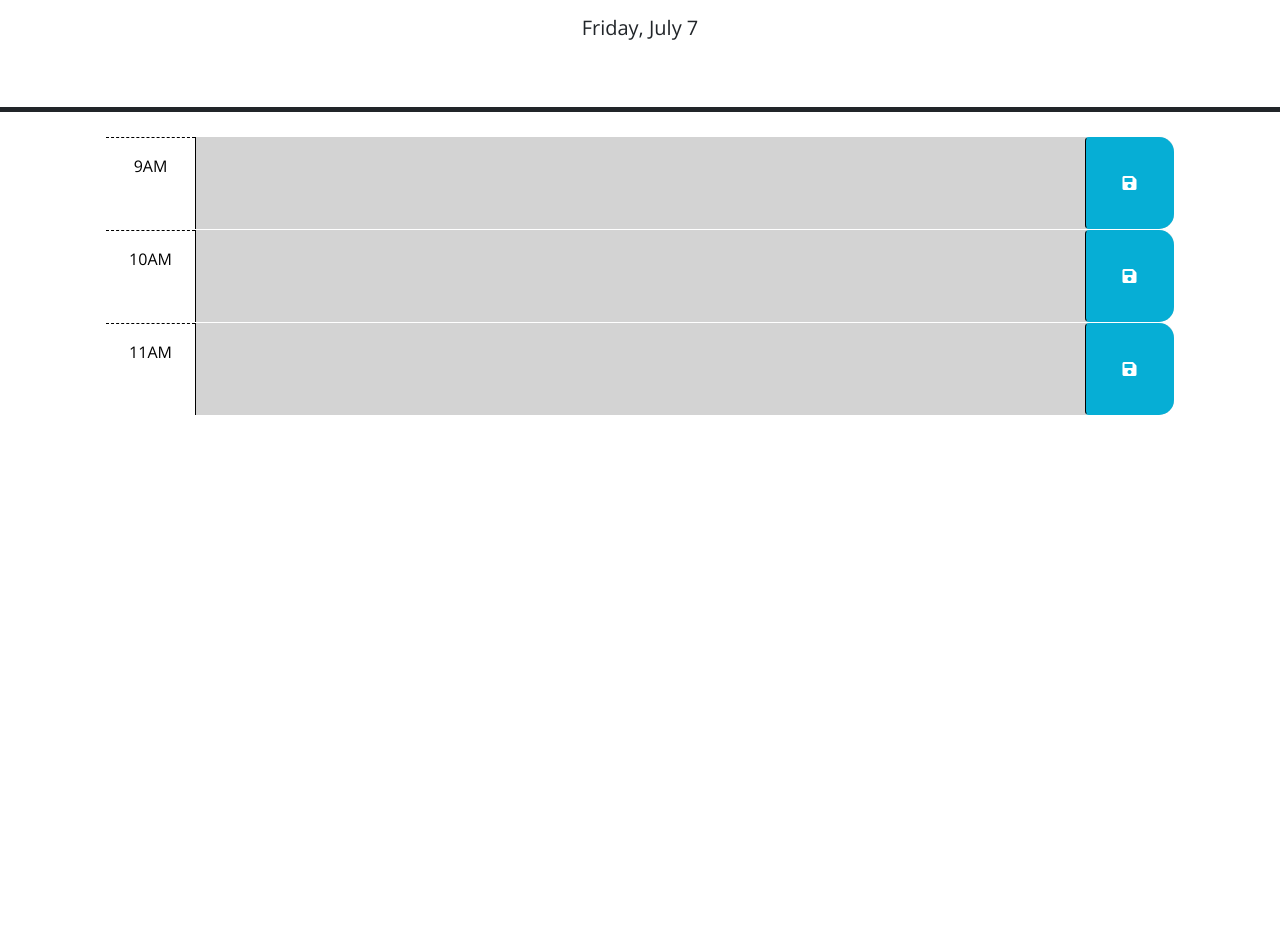
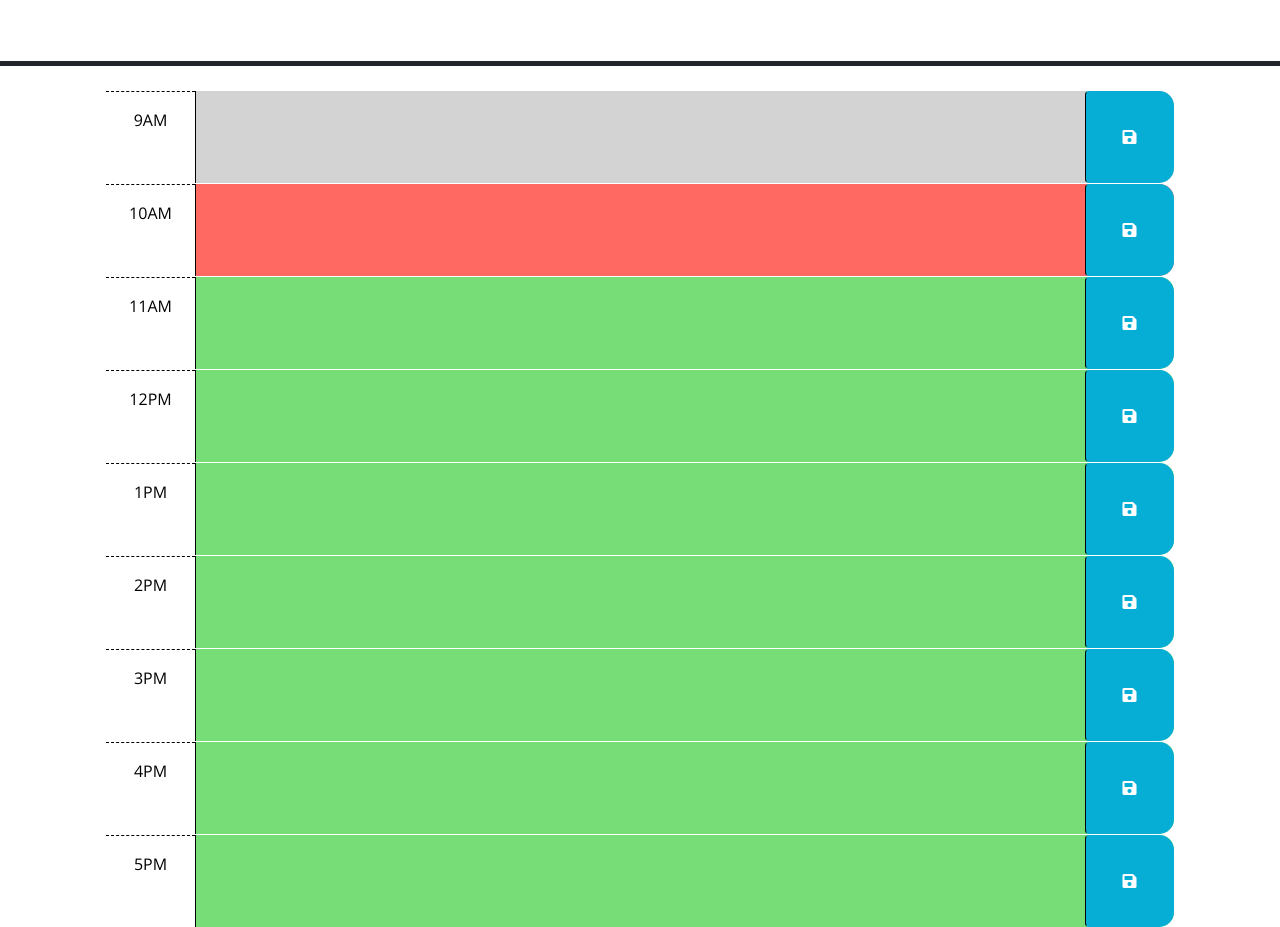
Before and after one commit to JuanFranciscoGrillo/Challenge_05-Third-Party-APIs, a plain HTML site: page index.html in a window 1280 px wide. Shown: the part 166-1093 px from the top of the page. Before the commit the page ends 800 px from the top, so only its background shows below. Drawn offline with nearby package versions, Linux system fonts and the light colour scheme.

Commit message:
Added-Time-Blocks

```diff
--- a/index.html
+++ b/index.html
@@ -1,23 +1,16 @@
-<!DOCTYPE html>
 <html lang="en">
 <head>
     <meta charset="UTF-8" />
     <meta name="viewport" content="width=device-width, initial-scale=1.0" />
     <meta http-equiv="X-UA-Compatible" content="ie=edge" />
-    <link
-      rel="stylesheet"
-      href="https://cdn.jsdelivr.net/npm/bootstrap@5.1.3/dist/css/bootstrap.min.css"
-    />
-    <link
-      rel="stylesheet"
+    <link rel="stylesheet"
+          href="https://cdn.jsdelivr.net/npm/bootstrap@5.1.3/dist/css/bootstrap.min.css" />
+    <link rel="stylesheet"
           href="https://use.fontawesome.com/releases/v5.8.1/css/all.css"
           integrity="sha384-50oBUHEmvpQ+1lW4y57PTFmhCaXp0ML5d60M1M7uH2+nqUivzIebhndOJK28anvf"
-      crossorigin="anonymous"
-    />
-    <link
-      href="https://fonts.googleapis.com/css?family=Open+Sans&display=swap"
-      rel="stylesheet"
-    />
+          crossorigin="anonymous" />
+    <link href="https://fonts.googleapis.com/css?family=Open+Sans&display=swap"
+          rel="stylesheet" />
     <link rel="stylesheet" href="assets/css/stylesheet.css" />
     <title>Work Day Scheduler</title>
 </head>
@@ -38,7 +31,6 @@
       in the finished product. Remember to delete this comment once the
       code is implemented.
       -->
-
         <!-- Example of a past time block. The "past" class adds a gray background color. -->
         <div id="hour-9" class="row time-block past">
             <div class="col-2 col-md-1 hour text-center py-3">9AM</div>
@@ -48,7 +40,7 @@
             </button>
         </div>
 
-      <!-- Example of a a present time block. The "present" class adds a red background color. -->
+        <!-- Example of a present time block. The "present" class adds a red background color. -->
         <div id="hour-10" class="row time-block present">
             <div class="col-2 col-md-1 hour text-center py-3">10AM</div>
             <textarea class="col-8 col-md-10 description" rows="3"> </textarea>
@@ -66,13 +58,61 @@
             </button>
         </div>
 
+        <!-- Add time blocks from 12PM to 5PM -->
+        <div id="hour-12" class="row time-block future">
+            <div class="col-2 col-md-1 hour text-center py-3">12PM</div>
+            <textarea class="col-8 col-md-10 description" rows="3"> </textarea>
+            <button class="btn saveBtn col-2 col-md-1" aria-label="save">
+                <i class="fas fa-save" aria-hidden="true"></i>
+            </button>
+        </div>
+
+        <div id="hour-13" class="row time-block future">
+            <div class="col-2 col-md-1 hour text-center py-3">1PM</div>
+            <textarea class="col-8 col-md-10 description" rows="3"> </textarea>
+            <button class="btn saveBtn col-2 col-md-1" aria-label="save">
+                <i class="fas fa-save" aria-hidden="true"></i>
+            </button>
+        </div>
+
+        <div id="hour-14" class="row time-block future">
+            <div class="col-2 col-md-1 hour text-center py-3">2PM</div>
+            <textarea class="col-8 col-md-10 description" rows="3"> </textarea>
+            <button class="btn saveBtn col-2 col-md-1" aria-label="save">
+                <i class="fas fa-save" aria-hidden="true"></i>
+            </button>
+        </div>
+
+        <div id="hour-15" class="row time-block future">
+            <div class="col-2 col-md-1 hour text-center py-3">3PM</div>
+            <textarea class="col-8 col-md-10 description" rows="3"> </textarea>
+            <button class="btn saveBtn col-2 col-md-1" aria-label="save">
+                <i class="fas fa-save" aria-hidden="true"></i>
+            </button>
+        </div>
+
+        <div id="hour-16" class="row time-block future">
+            <div class="col-2 col-md-1 hour text-center py-3">4PM</div>
+            <textarea class="col-8 col-md-10 description" rows="3"> </textarea>
+            <button class="btn saveBtn col-2 col-md-1" aria-label="save">
+                <i class="fas fa-save" aria-hidden="true"></i>
+            </button>
+        </div>
+
+        <div id="hour-17" class="row time-block future">
+            <div class="col-2 col-md-1 hour text-center py-3">5PM</div>
+            <textarea class="col-8 col-md-10 description" rows="3"> </textarea>
+            <button class="btn saveBtn col-2 col-md-1" aria-label="save">
+                <i class="fas fa-save" aria-hidden="true"></i>
+            </button>
+        </div>
+    </div>
+
         <script src="https://code.jquery.com/jquery-3.4.1.min.js"></script>
-    <script
-      src="https://cdn.jsdelivr.net/npm/dayjs@1.11.3/dayjs.min.js"
+        <script src="https://cdn.jsdelivr.net/npm/dayjs@1.11.3/dayjs.min.js"
                 integrity="sha256-iu/zLUB+QgISXBLCW/mcDi/rnf4m4uEDO0wauy76x7U="
-      crossorigin="anonymous"
-    ></script>
+                crossorigin="anonymous"></script>
 
-    <script src="assets/js/script.js"></script>
+        <script src=assets/js/script.js"></script>
 </body>
 </html>
```
Also changed, not shown: 1 other file. Lines whose indentation alone changed are shown as unchanged.
